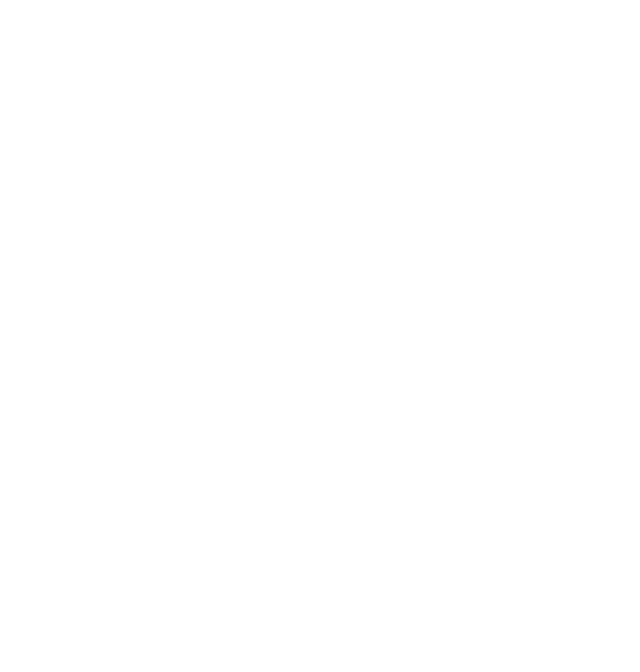
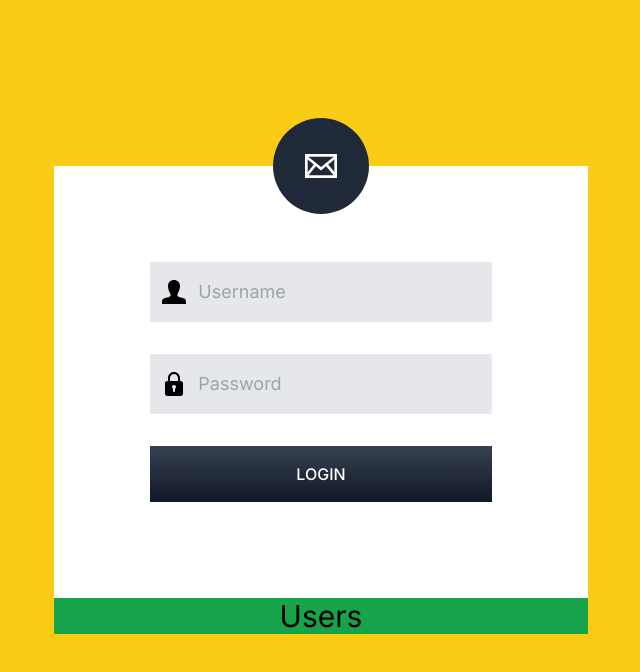
Before and after one commit to Umar-Farooq-217/firebase, a Next.js app: page /practice in a window 1280 px wide. Shown: the top 672 px of the page, without its empty margins (319-959 px from the left). Built offline with nearby package versions, Linux system fonts and the light colour scheme.

Commit message:
firebase

```diff
--- a/app/practice/page.js
+++ b/app/practice/page.js
@@ -1,9 +1,67 @@
-import React from 'react'
+'use client'
+import React, { useState } from 'react'
 
 export default function page() {
+  const [name,setName]=useState('')
+  const [password,setPassword]=useState('')
+  const [students, setStudents] = useState([]);
+
+  const submitHandler = (e) => {
+    e.preventDefault();
+
+    const user = {
+      name,
+      password,
+    };
+    setStudents([...students, user]);
+    setName('');
+    setPassword('');
+    console.log(students);
+  }
+
+  const deleteHandler = ()=>{
+
+  }
+
   return (
     <div>
+<div className="bg-yellow-400 h-screen overflow-hidden flex items-center justify-center">
+  <div className="bg-white lg:w-5/12 md:6/12 w-10/12 shadow-3xl">
+    <div className="bg-gray-800 absolute left-1/2 transform -translate-x-1/2 -translate-y-1/2 rounded-full p-4 md:p-8">
+      <svg width="32" height="32" viewBox="0 0 24 24" fill="#FFF">
+        <path d="M0 3v18h24v-18h-24zm6.623 7.929l-4.623 5.712v-9.458l4.623 3.746zm-4.141-5.929h19.035l-9.517 7.713-9.518-7.713zm5.694 7.188l3.824 3.099 3.83-3.104 5.612 6.817h-18.779l5.513-6.812zm9.208-1.264l4.616-3.741v9.348l-4.616-5.607z"/>
+      </svg>
+    </div>
+    <form className="p-12 md:p-24">
+      <div className="flex items-center text-lg mb-6 md:mb-8">
+        <svg className="absolute ml-3" width="24" viewBox="0 0 24 24">
+          <path d="M20.822 18.096c-3.439-.794-6.64-1.49-5.09-4.418 4.72-8.912 1.251-13.678-3.732-13.678-5.082 0-8.464 4.949-3.732 13.678 1.597 2.945-1.725 3.641-5.09 4.418-3.073.71-3.188 2.236-3.178 4.904l.004 1h23.99l.004-.969c.012-2.688-.092-4.222-3.176-4.935z"/>
+        </svg>
+        <input type="text" id="username" onChange={(e)=>setName(e.target.value)} className="bg-gray-200 pl-12 py-2 md:py-4 focus:outline-none w-full" placeholder="Username" />
+      </div>
+      <div className="flex items-center text-lg mb-6 md:mb-8">
+        <svg className="absolute ml-3" viewBox="0 0 24 24" width="24">
+          <path d="m18.75 9h-.75v-3c0-3.309-2.691-6-6-6s-6 2.691-6 6v3h-.75c-1.24 0-2.25 1.009-2.25 2.25v10.5c0 1.241 1.01 2.25 2.25 2.25h13.5c1.24 0 2.25-1.009 2.25-2.25v-10.5c0-1.241-1.01-2.25-2.25-2.25zm-10.75-3c0-2.206 1.794-4 4-4s4 1.794 4 4v3h-8zm5 10.722v2.278c0 .552-.447 1-1 1s-1-.448-1-1v-2.278c-.595-.347-1-.985-1-1.722 0-1.103.897-2 2-2s2 .897 2 2c0 .737-.405 1.375-1 1.722z"/>
+        </svg>
+        <input type="password" id="password" onChange={(e)=>setPassword(e.target.value)}  className="bg-gray-200 pl-12 py-2 md:py-4 focus:outline-none w-full" placeholder="Password" />
+      </div>
+      <button onClick={submitHandler}  className="bg-gradient-to-b from-gray-700 to-gray-900 font-medium p-2 md:p-4 text-white uppercase w-full" >Login</button>
 
+    </form>
+
+    <h1 className='bg-green-600 text-3xl text-center'>Users</h1>
+
+    <div>
+          {students.map((student, index) => (
+            <div key={index} className="bg-gray-100 p-2 my-2">
+              <p>Name: {student.name}</p>
+              <p>Password: {student.password}</p>
+              <button className='bg-red-500 py-2 px-3 rounded-xl' onClick={deleteHandler}>Delete</button>
+            </div>
+          ))}
+        </div>
+  </div>
+ </div>
 
     </div>
   )
```
